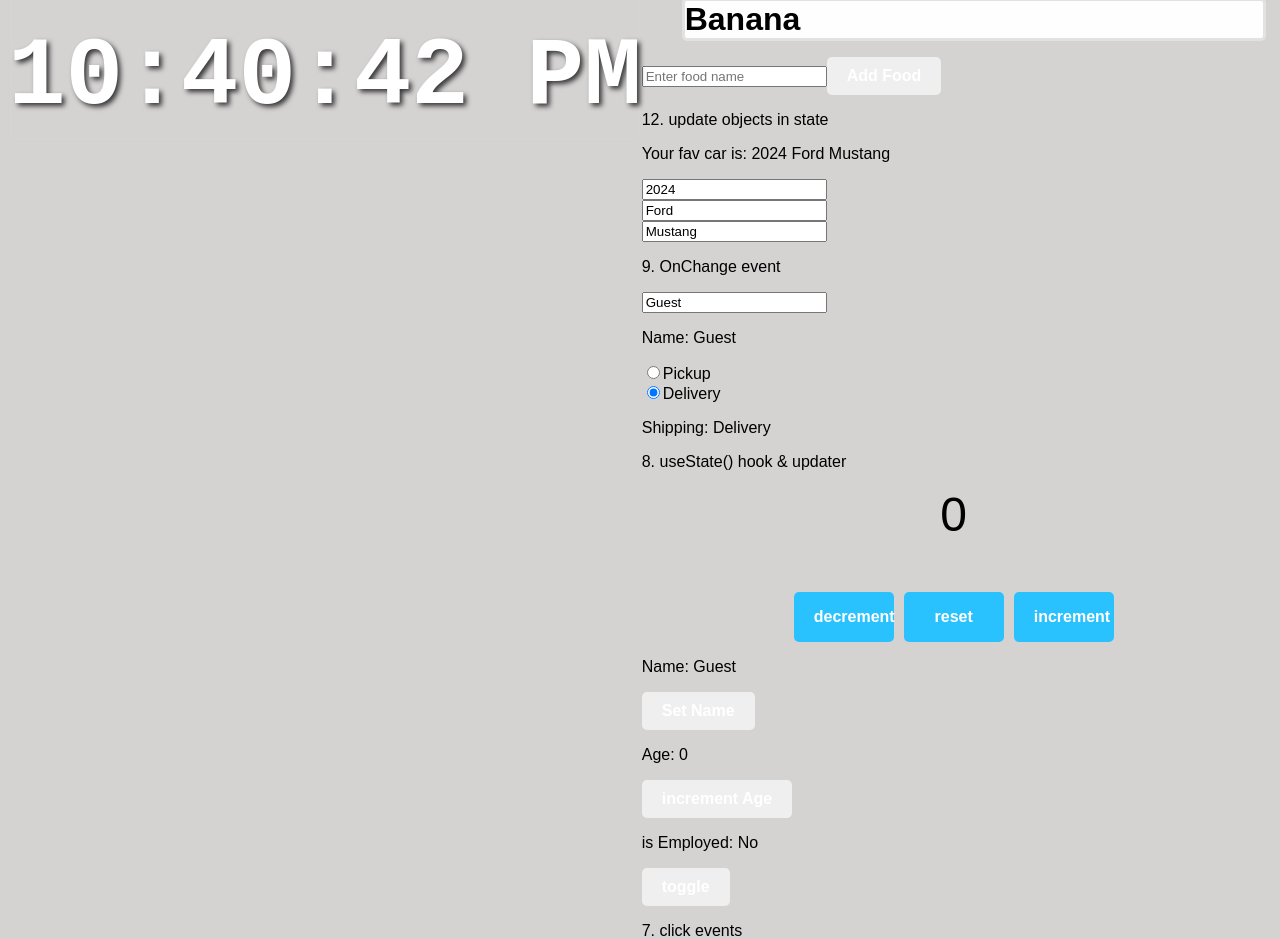
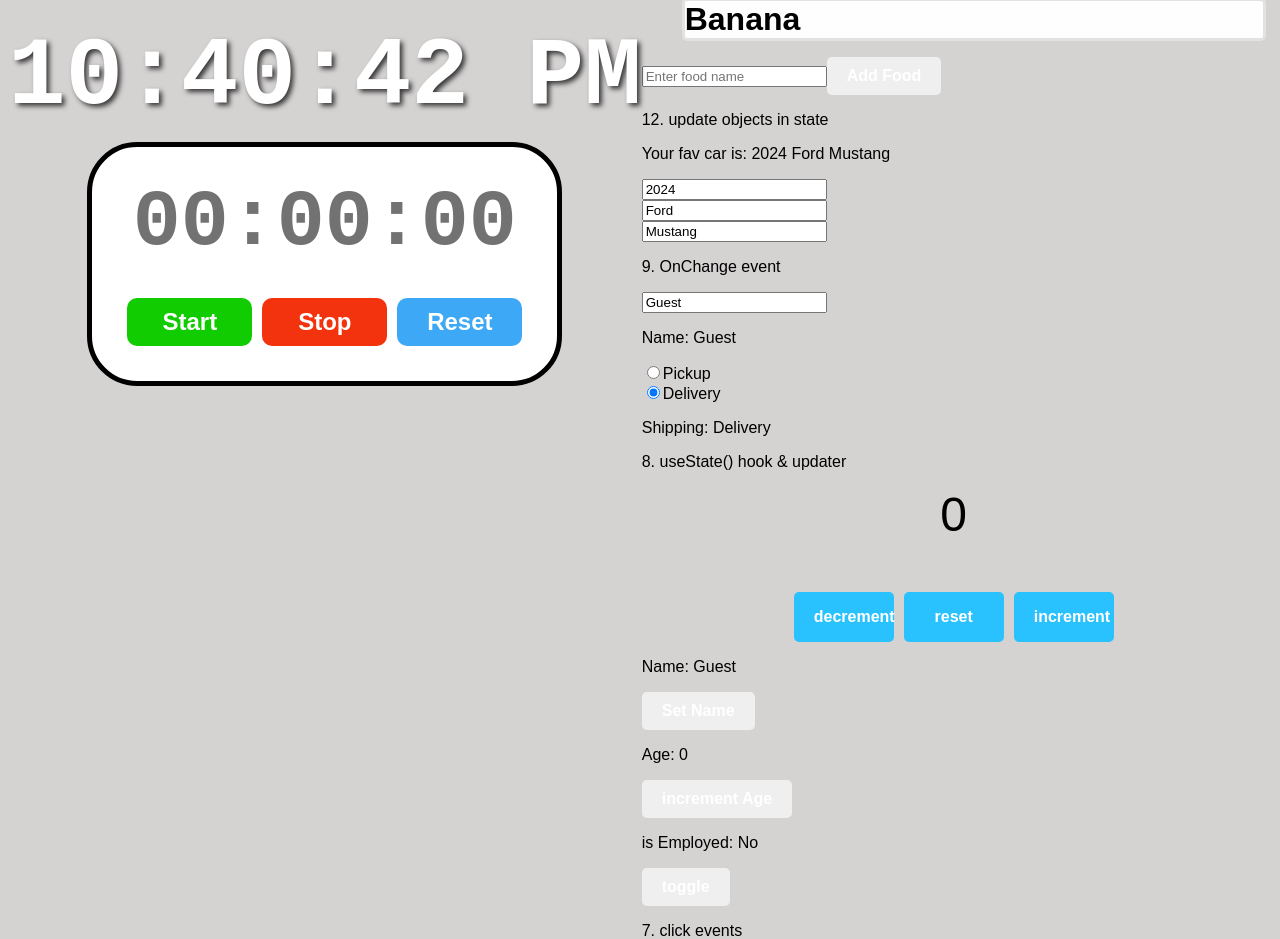
Before and after one commit to dominids/website, a React (Vite) app in the folder my-react-app/: page / in a window 1280 px wide. Shown: the part 1291-2230 px from the top of the page. Built offline with nearby package versions, Linux system fonts and the light colour scheme.

Commit message:
stopwatch

```diff
--- a/my-react-app/src/App.tsx
+++ b/my-react-app/src/App.tsx
@@ -16,6 +16,7 @@
 import DigitalClockApp from "./DigitalClockApp/DigitalClockApp";
 import ComponentA from "./useContext/ComponentA";
 import UseRef from "./useRef";
+import Stopwatch from "./Stopwatch/Stopwatch";
 function App() {
   const fruits = [
     {id: 1,name:"apple", calories: 95},
@@ -34,6 +35,7 @@
         <ColorPicker />
         <ToDoList />
         <DigitalClockApp />
+        <Stopwatch />
         </div>
       <div>
         <p>19. useRef hook</p>
--- /dev/null
+++ b/my-react-app/src/Stopwatch/Stopwatch.tsx
@@ -0,0 +1,69 @@
+import { useState, useRef, useEffect } from "react"
+
+function Stopwatch(){
+
+    const [isRunning, setIsRunning] = useState(false);
+    const [elapsedTime, setElapsedTime] = useState(0);
+    const intervalIdRef = useRef(null);
+    const startTimeRef = useRef(0);
+
+
+    useEffect(() =>{
+
+        if(isRunning){
+            intervalIdRef.current = setInterval(()=>{
+                setElapsedTime(Date.now() - startTimeRef.current);
+            },10);
+        }
+
+        return () =>{
+            clearInterval(intervalIdRef.current);
+        }
+
+    }, [isRunning]);
+
+    function start(){
+        setIsRunning(true);
+        startTimeRef.current= Date.now() - elapsedTime;
+    }
+
+    function stop(){
+        setIsRunning(false);
+    }
+
+    function reset(){
+        setElapsedTime(0);
+        setIsRunning(false);
+    }
+
+    function formatTime(){
+
+        let hours = Math.floor(elapsedTime / (1000 * 60 * 60))
+        let minutes =Math.floor(elapsedTime / (1000 * 60) % 60)
+        let seconds =Math.floor(elapsedTime / (1000) % 60)
+        let milliseconds = Math.floor((elapsedTime %1000)/10);
+
+        hours = Number(String(hours).padStart(2, "0"));
+        minutes = String(minutes).padStart(2, "0");
+        seconds = String(seconds).padStart(2, "0");
+        milliseconds = String(milliseconds).padStart(2, "0");
+        return `${minutes}:${seconds}:${milliseconds}`;
+
+    }
+
+    return (<>
+    <div className="container2">
+        <div className="stopwatch">
+            <div className="display">{formatTime()}</div>
+            <div className="controls">
+                <button className="start-button" onClick={start}>Start</button>
+                <button className="stop-button" onClick={stop}>Stop</button>
+                <button className="reset-button" onClick={reset}>Reset</button>
+            </div>
+
+        </div>
+    </div>
+    </>);
+}
+
+export default Stopwatch
--- a/my-react-app/src/index.css
+++ b/my-react-app/src/index.css
@@ -1,3 +1,58 @@
+.container2{
+  display: flex;
+  flex-direction: column;
+  align-items: center;
+}
+.stopwatch{
+  display: flex;
+  flex-direction: column;
+  align-items: center;
+  border: 5px solid;
+  border-radius: 50px;
+  background-color: white;
+  padding: 30px;
+}
+.display{
+  font-size: 5rem;
+  font-family: monospace;
+  font-weight: bold;
+  color: hsla(0, 0%, 0%, 0.553);
+  text-shadow: 2px 2px 2px hsla(0, 0%, 0%, 0.0.75);
+  margin-bottom: 25px;
+}
+.controls button{
+  font-size: 1.5rem;
+  font-weight: bold;
+  padding: 10px 20px;
+  margin: 5px;
+  min-width: 125px;
+  border: none;
+  border-radius: 10px;
+  cursor: pointer;
+  color: white;
+  transition: background-color 0.5 ease;
+}
+.start-button{
+  background-color: hsl(115, 100%, 40%);
+}
+.start-button:hover{
+  background-color: hsl(115, 100%, 35%);
+}
+.stop-button{
+  background-color: hsl(10, 90%, 50%);
+}
+.stop-button:hover{
+  background-color: hsl(10, 90%, 45%);
+}
+.reset-button{
+  background-color: hsl(205, 90%, 60%);
+}
+.reset-button:hover{
+  background-color: hsl(205, 90%, 55%);
+}
+
+
+
 .box{
   border: 3px solid;
   padding: 15px;
--- a/my-react-app/tsconfig.json
+++ b/my-react-app/tsconfig.json
@@ -15,7 +15,7 @@
     "jsx": "react-jsx",
 
     /* Linting */
-    "strict": true,
+    "strict": false,
     "noUnusedLocals": true,
     "noUnusedParameters": true,
     "noFallthroughCasesInSwitch": true
```
